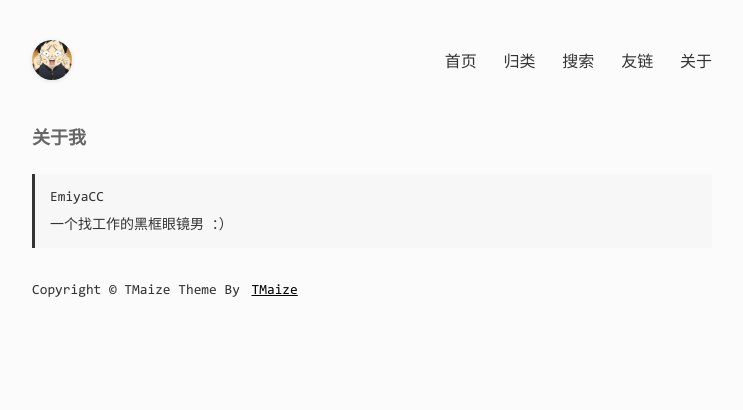
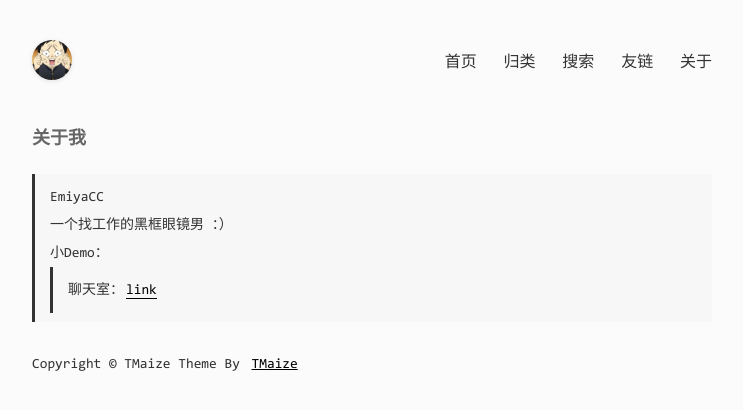
Before and after one commit to clnaga/clnaga.github.io, a Jekyll site: the page built from pages/about.md, in a window 1280 px wide. Shown: the top 410 px of the page, without its empty margins (268-1011 px from the left). Built offline with Jekyll 4.4.1, drawn with Linux system fonts in a browser that asks for light colours; comment, search, counter and statistics services are not loaded.

Commit message:
Update about.md

```diff
--- a/pages/about.md
+++ b/pages/about.md
@@ -6,3 +6,7 @@ title: 关于我
 > EmiyaCC
 >
 > 一个找工作的黑框眼镜男 ：）
+>
+> 小Demo：
+>
+> > 聊天室：[link](101.35.40.172:2333)
```
